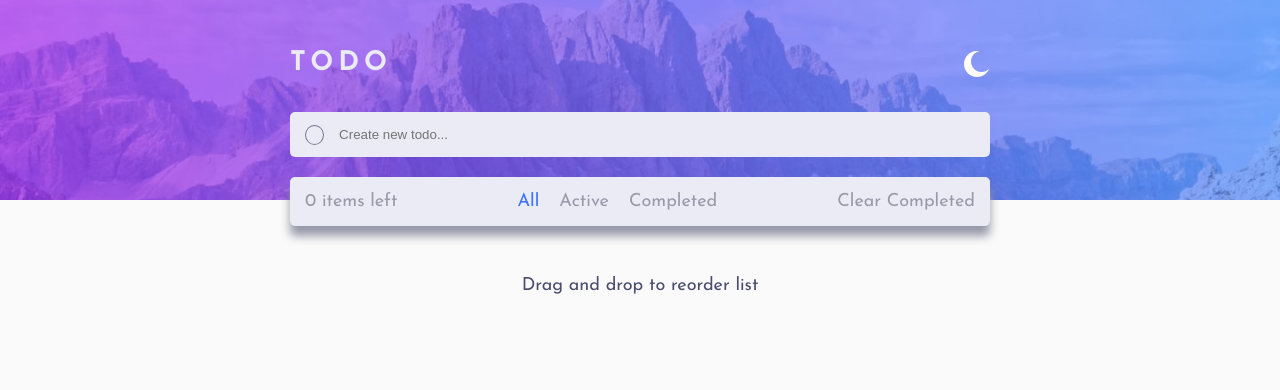
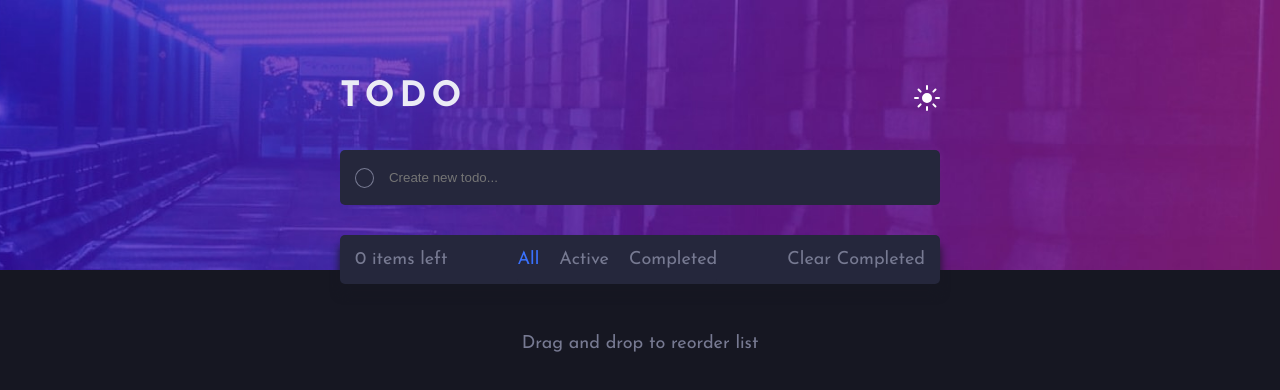
Before and after one commit to mickaelk98/fem-todo-app, a React (Vite) app: page / in a window 1280 px wide. Shown: the top 390 px of the page. Built offline with nearby package versions, Linux system fonts and the light colour scheme.

Commit message:
adjusting style

```diff
--- a/src/components/ThemeProvider.jsx
+++ b/src/components/ThemeProvider.jsx
@@ -3,7 +3,7 @@ import PropTypes from "prop-types";
 import ThemeContext from "../context/ThemeContext";
 
 function ThemeProvider({ children }) {
-  const [theme, setTheme] = useState("light");
+  const [theme, setTheme] = useState("dark");
 
   function toogleTheme() {
     setTheme(theme === "dark" ? "light" : "dark");
--- a/src/index.css
+++ b/src/index.css
@@ -81,8 +81,8 @@ ul li {
   position: absolute;
   top: 0;
   width: 90%;
-  max-width: 700px;
-  margin-top: 50px;
+  max-width: 600px;
+  margin-top: 80px;
 }
 
 .head {
@@ -107,7 +107,7 @@ ul li {
   display: flex;
   align-items: center;
   justify-content: flex-start;
-  margin-bottom: 20px;
+  margin-bottom: 30px;
   padding: 10px 15px;
 }
 
@@ -115,7 +115,7 @@ ul li {
   width: 100%;
   background: none;
   border: none;
-  padding: 5px 0;
+  padding: 10px 0;
 }
 
 .add-todo input {
@@ -195,7 +195,7 @@ ul li {
   background-size: cover;
   background-repeat: no-repeat;
  width: 100%;
- height: 200px;
+ height: 270px;
 
 }
 
@@ -205,7 +205,7 @@ ul li {
   background-size: cover;
   background-repeat: no-repeat;
   width: 100%;
-  height: 200px;
+  height: 270px;
 
 }
 
@@ -232,7 +232,7 @@ ul li {
   background-size: cover;
   background-repeat: no-repeat;
   width: 100%;
-  height: 200px;
+  height: 270px;
 
 }
 
@@ -242,7 +242,7 @@ ul li {
   background-size: cover;
   background-repeat: no-repeat;
   width: 100%;
-  height: 200px;
+  height: 270px;
 
 }
 
@@ -264,6 +264,10 @@ ul li {
 
 @media screen and (min-width: 768px) {
 
+  .head h1 {
+    font-size: 35px;
+  }
+
   .mobile {
     display: none;
   }
```
